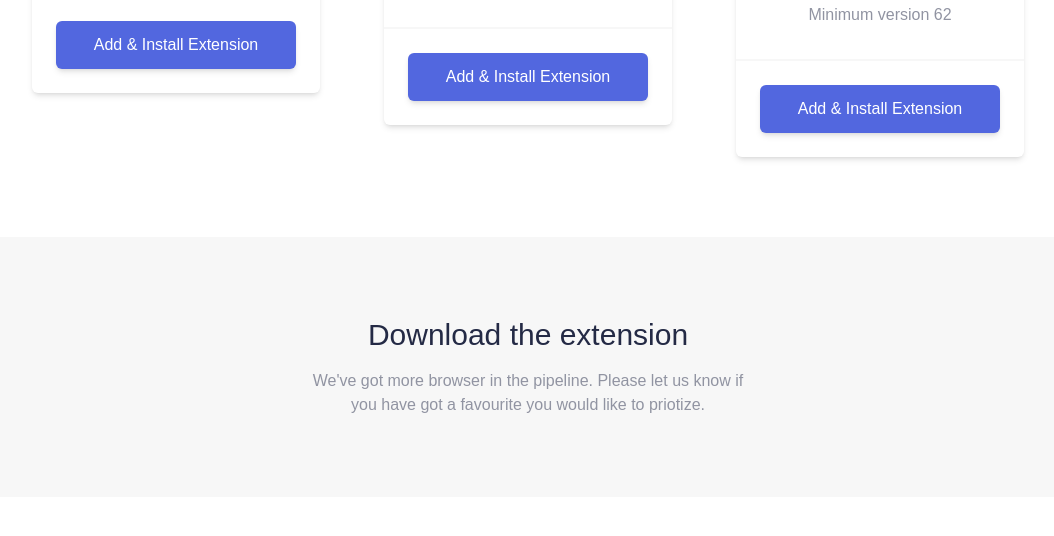
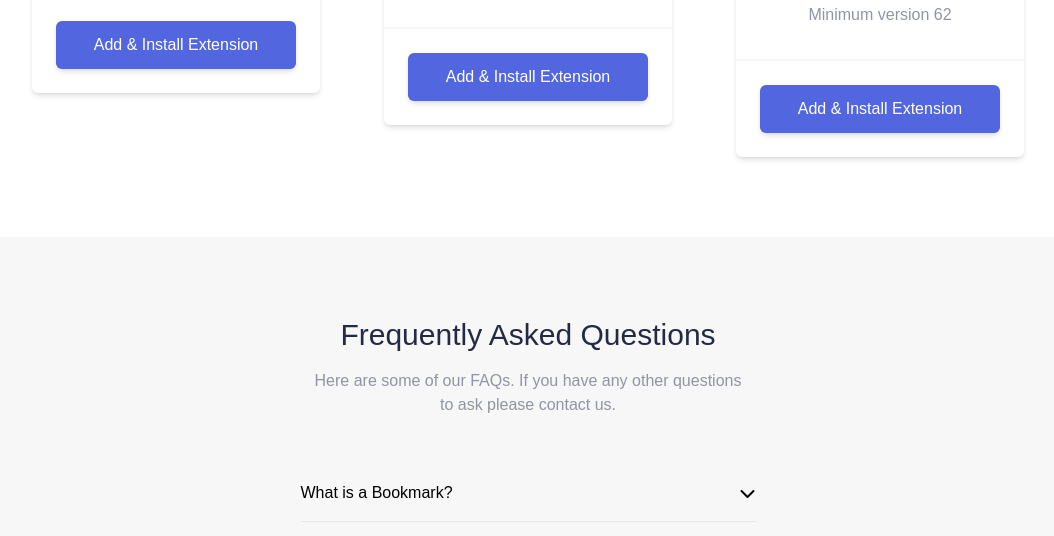
Before and after one commit to adefaze/Bookmark-Landing-Page, a website: page index.html in a window 1280 px wide. Shown: the part 3366-3902 px from the top of the page, without its empty margins (112-1166 px from the left). Before the commit the page ends 3863 px from the top, so only its background shows below. Drawn offline with Linux system fonts and the light colour scheme.

Commit message:
updated index.html... Added FAQ

```diff
--- a/index.html
+++ b/index.html
@@ -191,12 +191,17 @@
         <div class="container">
             <!--heading-->
             <div class="sm:w-3/4 lg:w-5/12 mx-auto px-2">
-                <h1 class="text-3xl text-center text-bookmark-blue">Download the extension</h1>
+                <h1 class="text-3xl text-center text-bookmark-blue">Frequently Asked Questions</h1>
                 <p class="text-center text-bookmark-grey mt-4">
-                    We've got more browser in the pipeline. Please let us know if you have got a favourite you would
-                    like to
-                    priotize.
+                    Here are some of our FAQs. If you have any other questions to ask please contact us.
                 </p>
+            </div>
+            <!-- FAQ Items -->
+            <div class="flex flex-col sm:w-3/4 lg:w-5/12 mt-12 mx-auto" >
+                <div class="flex items-center border-b py-4">
+                    <span class="flex-1">What is a Bookmark?</span>
+                    <i class="fas fa-chevron-down"></i>
+                </div>
             </div>
         </div>
     </section>
```
Also changed, not shown: src/output.css.
